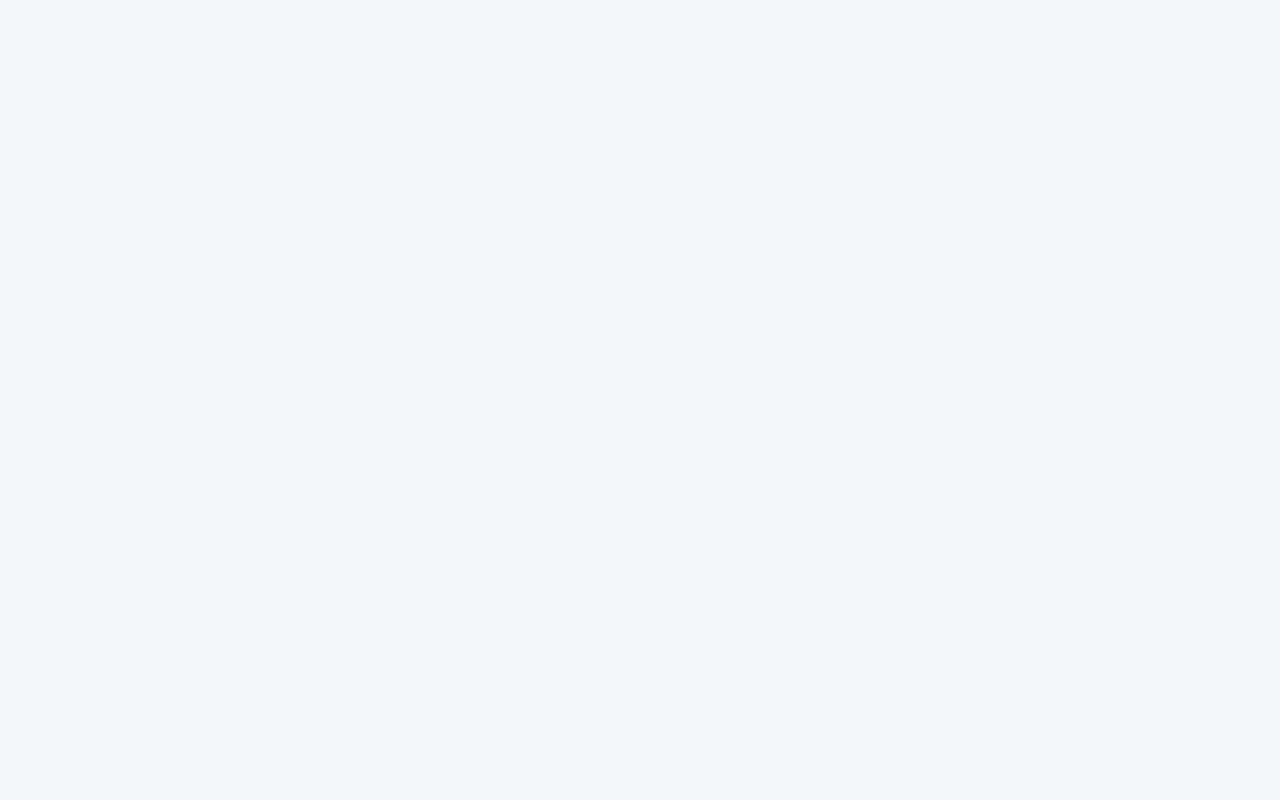
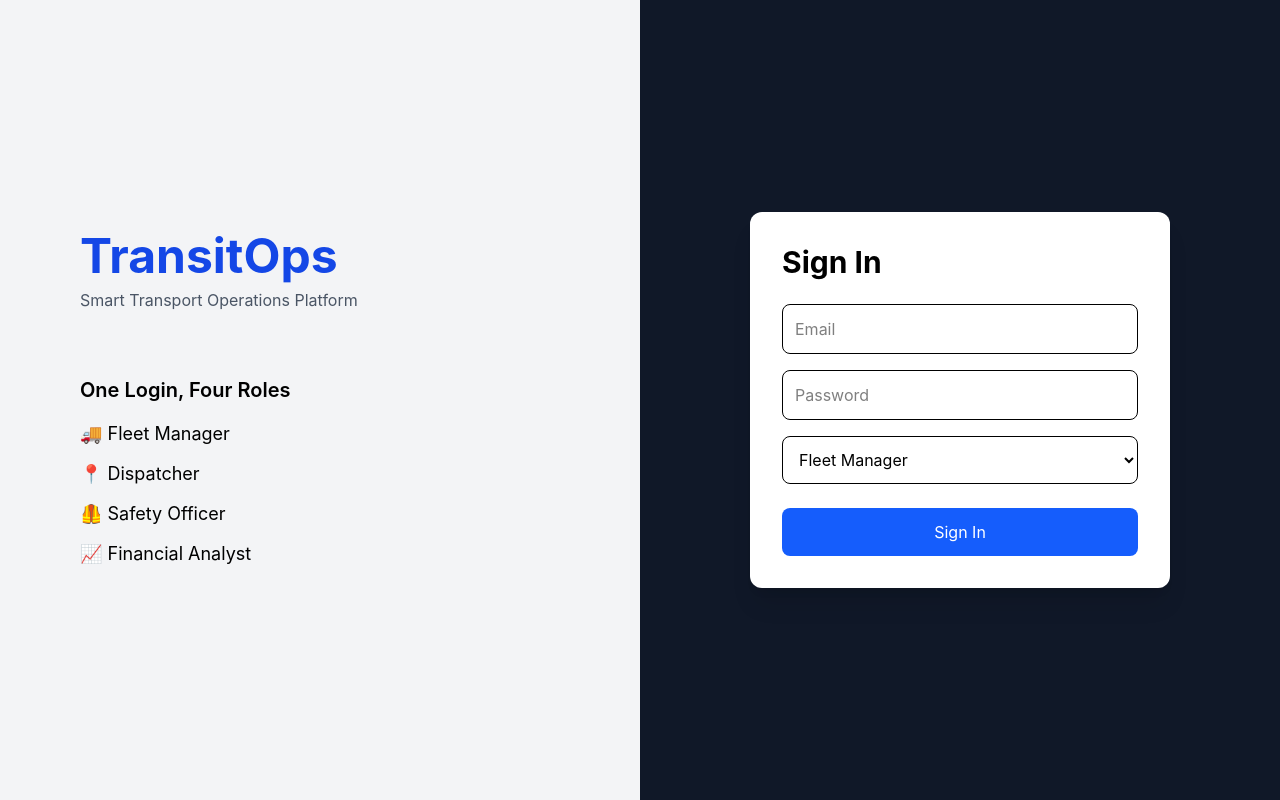
Before and after one commit to ITS-DISHA23/ODOO-HACK, a React (Vite) app in the folder client/: page /login in a window 1280 px wide. Before the commit this address had no page. Built offline with nearby package versions, Linux system fonts and the light colour scheme.

Commit message:
feat: add authentication and role based access control

```diff
--- a/client/src/components/Navbar.jsx
+++ b/client/src/components/Navbar.jsx
@@ -1,58 +1,118 @@
-import { FaBell, FaSearch, FaUserCircle } from "react-icons/fa";
+import { FaBell, FaUserCircle } from "react-icons/fa";
+import { useNavigate } from "react-router-dom";
+import { useAuth } from "../context/AuthContext";
+
 
 function Navbar() {
+
+  const { user, logout } = useAuth();
+
+  const navigate = useNavigate();
+
+
+  const handleLogout = () => {
+
+    logout();
+
+    navigate("/login");
+
+  };
+
+
   return (
-    <header className="bg-white shadow-sm border-b h-16 flex items-center justify-between px-8">
 
-      {/* Left */}
-      <div>
-        <h1 className="text-2xl font-bold text-slate-800">
-          🚛 TransitOps Dashboard
+    <div className="h-16 bg-white shadow flex items-center justify-between px-6">
+
+
+      {/* Project Title */}
+
+      <h1 className="text-xl font-bold text-blue-600">
+        TransitOps
       </h1>
-      </div>
 
-      {/* Right */}
+
+
+      {/* Right Side */}
+
       <div className="flex items-center gap-6">
 
-        {/* Search Box */}
-        <div className="relative">
-          <FaSearch className="absolute left-3 top-3 text-gray-400" />
+
+        {/* Search */}
 
         <input
           type="text"
           placeholder="Search..."
-            className="pl-10 pr-4 py-2 rounded-lg border border-gray-300 focus:outline-none focus:ring-2 focus:ring-blue-500"
+          className="border rounded-lg px-4 py-2 w-64"
         />
-        </div>
+
+
 
         {/* Notification */}
-        <button className="relative text-2xl text-gray-600 hover:text-blue-600">
+
+        <button className="text-gray-600 text-xl">
+
           <FaBell />
 
-          <span className="absolute -top-1 -right-1 w-2 h-2 rounded-full bg-red-500"></span>
         </button>
 
+
+
+
         {/* User */}
+
+        {user && (
+
           <div className="flex items-center gap-3">
 
-          <FaUserCircle className="text-4xl text-blue-600" />
 
-          <div>
-            <h2 className="font-semibold">
-              Admin
-            </h2>
+            <FaUserCircle
+              className="text-3xl text-gray-500"
+            />
 
-            <p className="text-xs text-gray-500">
-              Fleet Manager
+
+            <div className="text-sm">
+
+              <p className="font-semibold">
+                {user.email}
               </p>
-          </div>
+
+
+              <span className="bg-blue-100 text-blue-700 px-2 py-1 rounded-full text-xs">
+
+                {user.role}
+
+              </span>
 
             </div>
 
+
+
+            <button
+
+              onClick={handleLogout}
+
+              className="bg-red-500 text-white px-3 py-2 rounded-lg hover:bg-red-600"
+
+            >
+
+              Logout
+
+            </button>
+
+
           </div>
 
-    </header>
+        )}
+
+
+
+      </div>
+
+
+    </div>
+
   );
 }
 
+
 export default Navbar;
--- /dev/null
+++ b/client/src/components/ProtectedRoute.jsx
@@ -0,0 +1,53 @@
+import { Navigate } from "react-router-dom";
+import { useAuth } from "../context/AuthContext";
+
+
+function ProtectedRoute({
+  children,
+  allowedRoles
+}) {
+
+  const { user } = useAuth();
+
+
+  // Not logged in
+  if (!user) {
+    return <Navigate to="/login" replace />;
+  }
+
+
+  // Role not allowed
+  if (
+    allowedRoles &&
+    !allowedRoles.includes(user.role)
+  ) {
+
+    return (
+
+      <div className="min-h-screen flex items-center justify-center">
+
+        <div className="bg-white shadow-lg rounded-xl p-8 text-center">
+
+          <h1 className="text-3xl font-bold text-red-600">
+            Access Denied
+          </h1>
+
+          <p className="mt-3 text-gray-600">
+            You don't have permission to access this page.
+          </p>
+
+        </div>
+
+      </div>
+
+    );
+
+  }
+
+
+  return children;
+
+}
+
+
+export default ProtectedRoute;
--- a/client/src/components/Sidebar.jsx
+++ b/client/src/components/Sidebar.jsx
@@ -1,6 +1,5 @@
-import { NavLink } from "react-router-dom";
 import {
-  FaTachometerAlt,
+  FaHome,
   FaTruck,
   FaUsers,
   FaRoute,
@@ -9,79 +8,146 @@ import {
   FaChartBar,
 } from "react-icons/fa";
 
+import { NavLink } from "react-router-dom";
+import { useAuth } from "../context/AuthContext";
+
+
+function Sidebar() {
+
+  const { user } = useAuth();
+
+
   const menuItems = [
+
     {
       name: "Dashboard",
       path: "/",
-    icon: <FaTachometerAlt />,
+      icon: <FaHome />,
+      roles: [
+        "Fleet Manager",
+        "Dispatcher",
+        "Safety Officer",
+        "Financial Analyst",
+      ],
     },
+
+
     {
       name: "Vehicles",
       path: "/vehicles",
       icon: <FaTruck />,
+      roles: [
+        "Fleet Manager",
+      ],
     },
+
+
     {
       name: "Drivers",
       path: "/drivers",
       icon: <FaUsers />,
+      roles: [
+        "Safety Officer",
+        "Fleet Manager",
+      ],
     },
+
+
     {
       name: "Trips",
       path: "/trips",
       icon: <FaRoute />,
+      roles: [
+        "Dispatcher",
+        "Fleet Manager",
+      ],
     },
+
+
     {
       name: "Maintenance",
       path: "/maintenance",
       icon: <FaTools />,
+      roles: [
+        "Fleet Manager",
+      ],
     },
+
+
     {
       name: "Fuel Logs",
       path: "/fuel",
       icon: <FaGasPump />,
+      roles: [
+        "Financial Analyst",
+        "Fleet Manager",
+      ],
     },
+
+
     {
       name: "Reports",
       path: "/reports",
       icon: <FaChartBar />,
+      roles: [
+        "Financial Analyst",
+        "Fleet Manager",
+      ],
     },
+
   ];
 
-function Sidebar() {
+
+  const allowedItems = menuItems.filter(
+    (item) =>
+      user &&
+      item.roles.includes(user.role)
+  );
+
+
   return (
-    <aside className="w-64 h-screen bg-slate-900 text-white fixed left-0 top-0 shadow-lg">
 
-      {/* Logo */}
-      <div className="p-6 border-b border-slate-700">
-        <h1 className="text-2xl font-bold text-blue-400">
-          🚛 TransitOps
+    <div className="w-64 bg-gray-900 text-white min-h-screen p-5">
+
+      <h1 className="text-2xl font-bold mb-8">
+        TransitOps
       </h1>
-        <p className="text-sm text-slate-400">
-          Smart Transport ERP
-        </p>
-      </div>
 
-      {/* Navigation */}
-      <nav className="mt-6">
-        {menuItems.map((item) => (
+
+      <nav className="space-y-3">
+
+        {allowedItems.map((item)=>(
+
           <NavLink
             key={item.name}
             to={item.path}
-            className={({ isActive }) =>
-              `flex items-center gap-4 px-6 py-3 mx-3 rounded-lg transition-all duration-200 ${
+            className={({isActive}) =>
+              `flex items-center gap-3 px-4 py-3 rounded-lg
+              ${
                 isActive
-                  ? "bg-blue-600 text-white"
-                  : "text-slate-300 hover:bg-slate-800 hover:text-white"
+                ? "bg-blue-600"
+                : "hover:bg-gray-800"
               }`
             }
           >
-            <span className="text-lg">{item.icon}</span>
-            <span>{item.name}</span>
+
+            {item.icon}
+
+            <span>
+              {item.name}
+            </span>
+
           </NavLink>
+
         ))}
+
+
       </nav>
-    </aside>
+
+    </div>
+
   );
 }
 
+
 export default Sidebar;
--- /dev/null
+++ b/client/src/context/AuthContext.jsx
@@ -0,0 +1,38 @@
+import { createContext, useContext, useState } from "react";
+
+const AuthContext = createContext();
+
+export function AuthProvider({ children }) {
+  const [user, setUser] = useState(
+    JSON.parse(localStorage.getItem("user")) || null
+  );
+
+  const login = (email, role) => {
+    const loggedInUser = {
+      email,
+      role,
+    };
+
+    localStorage.setItem("user", JSON.stringify(loggedInUser));
+    setUser(loggedInUser);
+  };
+
+  const logout = () => {
+    localStorage.removeItem("user");
+    setUser(null);
+  };
+
+  return (
+    <AuthContext.Provider
+      value={{
+        user,
+        login,
+        logout,
+      }}
+    >
+      {children}
+    </AuthContext.Provider>
+  );
+}
+
+export const useAuth = () => useContext(AuthContext);
--- /dev/null
+++ b/client/src/pages/Login.jsx
@@ -0,0 +1,114 @@
+import { useState } from "react";
+import { useNavigate } from "react-router-dom";
+import { useAuth } from "../context/AuthContext";
+
+function Login() {
+  const navigate = useNavigate();
+  const { login } = useAuth();
+
+  const [email, setEmail] = useState("");
+  const [password, setPassword] = useState("");
+
+  const [role, setRole] = useState("Fleet Manager");
+
+  const handleLogin = () => {
+    if (!email || !password) {
+      alert("Please enter email and password.");
+      return;
+    }
+
+    login(email, role);
+
+    navigate("/");
+  };
+
+  return (
+    <div className="min-h-screen grid grid-cols-2">
+
+      {/* Left */}
+
+      <div className="bg-gray-100 flex flex-col justify-center px-20">
+
+        <h1 className="text-5xl font-bold text-blue-700">
+          TransitOps
+        </h1>
+
+        <p className="text-gray-600 mt-2">
+          Smart Transport Operations Platform
+        </p>
+
+        <div className="mt-16">
+
+          <h2 className="text-xl font-semibold mb-4">
+            One Login, Four Roles
+          </h2>
+
+          <ul className="space-y-3 text-lg">
+
+            <li>🚚 Fleet Manager</li>
+
+            <li>📍 Dispatcher</li>
+
+            <li>🦺 Safety Officer</li>
+
+            <li>📈 Financial Analyst</li>
+
+          </ul>
+
+        </div>
+
+      </div>
+
+      {/* Right */}
+
+      <div className="flex justify-center items-center bg-gray-900">
+
+        <div className="bg-white rounded-xl shadow-xl w-[420px] p-8">
+
+          <h2 className="text-3xl font-bold mb-6">
+            Sign In
+          </h2>
+
+          <input
+            type="email"
+            placeholder="Email"
+            className="border p-3 rounded-lg w-full mb-4"
+            value={email}
+            onChange={(e) => setEmail(e.target.value)}
+          />
+
+          <input
+            type="password"
+            placeholder="Password"
+            className="border p-3 rounded-lg w-full mb-4"
+            value={password}
+            onChange={(e) => setPassword(e.target.value)}
+          />
+
+          <select
+            className="border p-3 rounded-lg w-full mb-6"
+            value={role}
+            onChange={(e) => setRole(e.target.value)}
+          >
+            <option>Fleet Manager</option>
+            <option>Dispatcher</option>
+            <option>Safety Officer</option>
+            <option>Financial Analyst</option>
+          </select>
+
+          <button
+            onClick={handleLogin}
+            className="bg-blue-600 hover:bg-blue-700 text-white w-full p-3 rounded-lg"
+          >
+            Sign In
+          </button>
+
+        </div>
+
+      </div>
+
+    </div>
+  );
+}
+
+export default Login;
--- a/client/src/routes/AppRoutes.jsx
+++ b/client/src/routes/AppRoutes.jsx
@@ -1,4 +1,4 @@
-import { BrowserRouter, Routes, Route } from "react-router-dom";
+import { Routes, Route, Navigate } from "react-router-dom";
 
 import Dashboard from "../pages/Dashboard";
 import Vehicles from "../pages/Vehicles";
@@ -7,22 +7,173 @@ import Trips from "../pages/Trips";
 import Maintenance from "../pages/Maintenance";
 import FuelLogs from "../pages/FuelLogs";
 import Reports from "../pages/Reports";
+import Login from "../pages/Login";
+
+import ProtectedRoute from "../components/ProtectedRoute";
+import { useAuth } from "../context/AuthContext";
+
 
 function AppRoutes() {
+
+  const { user } = useAuth();
+
+
   return (
-    <BrowserRouter>
-      <Routes>
-        <Route path="/" element={<Dashboard />} />
-        <Route path="/vehicles" element={<Vehicles />} />
-        <Route path="/drivers" element={<Drivers />} />
-        <Route path="/trips" element={<Trips />} />
-        <Route path="/maintenance" element={<Maintenance />} />
-        <Route path="/fuel" element={<FuelLogs />} />
-        <Route path="/reports" element={<Reports />} />
-        <Route path="/fuel" element={<FuelLogs />} />
-      </Routes>
-    </BrowserRouter>
+
+    <Routes>
+
+
+      {/* Login */}
+
+      <Route
+        path="/login"
+        element={
+          user
+          ? <Navigate to="/" replace />
+          : <Login />
+        }
+      />
+
+
+
+      {/* Dashboard - Everyone */}
+
+      <Route
+        path="/"
+        element={
+          <ProtectedRoute
+            allowedRoles={[
+              "Fleet Manager",
+              "Dispatcher",
+              "Safety Officer",
+              "Financial Analyst"
+            ]}
+          >
+            <Dashboard />
+          </ProtectedRoute>
+        }
+      />
+
+
+
+      {/* Vehicles */}
+
+      <Route
+        path="/vehicles"
+        element={
+          <ProtectedRoute
+            allowedRoles={[
+              "Fleet Manager"
+            ]}
+          >
+            <Vehicles />
+          </ProtectedRoute>
+        }
+      />
+
+
+
+      {/* Drivers */}
+
+      <Route
+        path="/drivers"
+        element={
+          <ProtectedRoute
+            allowedRoles={[
+              "Fleet Manager",
+              "Safety Officer"
+            ]}
+          >
+            <Drivers />
+          </ProtectedRoute>
+        }
+      />
+
+
+
+      {/* Trips */}
+
+      <Route
+        path="/trips"
+        element={
+          <ProtectedRoute
+            allowedRoles={[
+              "Fleet Manager",
+              "Dispatcher"
+            ]}
+          >
+            <Trips />
+          </ProtectedRoute>
+        }
+      />
+
+
+
+      {/* Maintenance */}
+
+      <Route
+        path="/maintenance"
+        element={
+          <ProtectedRoute
+            allowedRoles={[
+              "Fleet Manager"
+            ]}
+          >
+            <Maintenance />
+          </ProtectedRoute>
+        }
+      />
+
+
+
+      {/* Fuel Logs */}
+
+      <Route
+        path="/fuel"
+        element={
+          <ProtectedRoute
+            allowedRoles={[
+              "Fleet Manager",
+              "Financial Analyst"
+            ]}
+          >
+            <FuelLogs />
+          </ProtectedRoute>
+        }
+      />
+
+
+
+      {/* Reports */}
+
+      <Route
+        path="/reports"
+        element={
+          <ProtectedRoute
+            allowedRoles={[
+              "Fleet Manager",
+              "Financial Analyst"
+            ]}
+          >
+            <Reports />
+          </ProtectedRoute>
+        }
+      />
+
+
+
+      {/* Invalid URL */}
+
+      <Route
+        path="*"
+        element={<Navigate to="/" replace />}
+      />
+
+
+    </Routes>
+
   );
 }
 
+
 export default AppRoutes;
```
Also changed, not shown: client/src/main.jsx (+10 -5 lines). Lines whose indentation alone changed are shown as unchanged.
